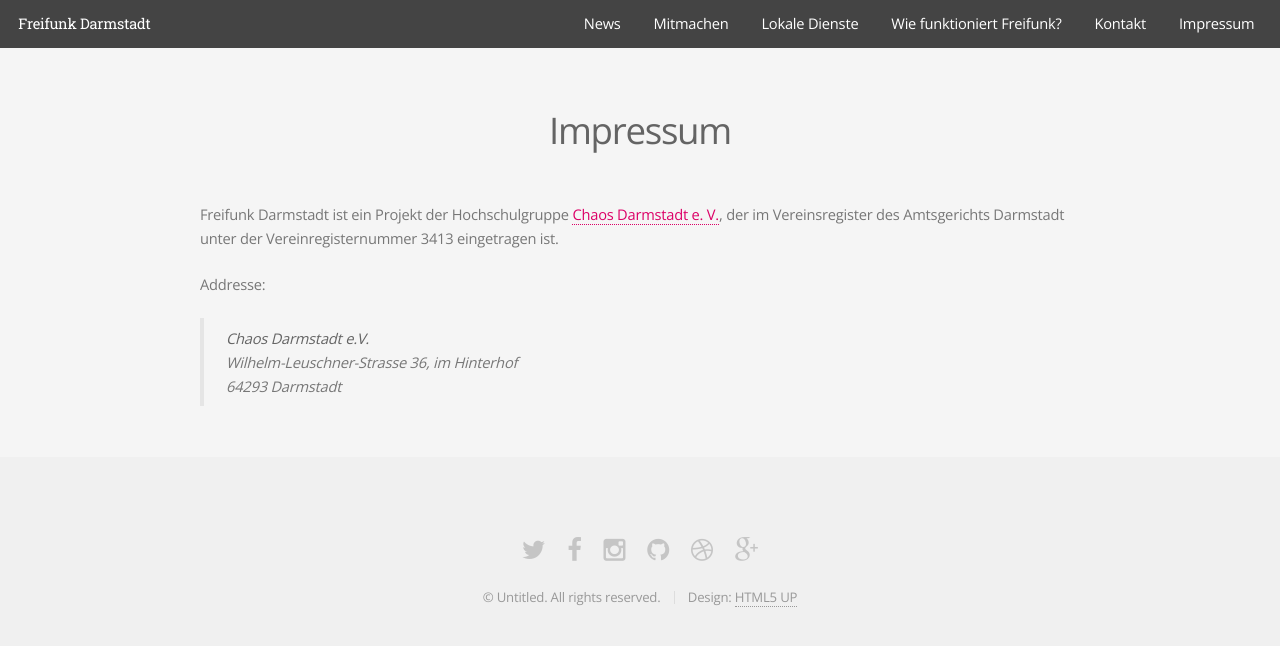
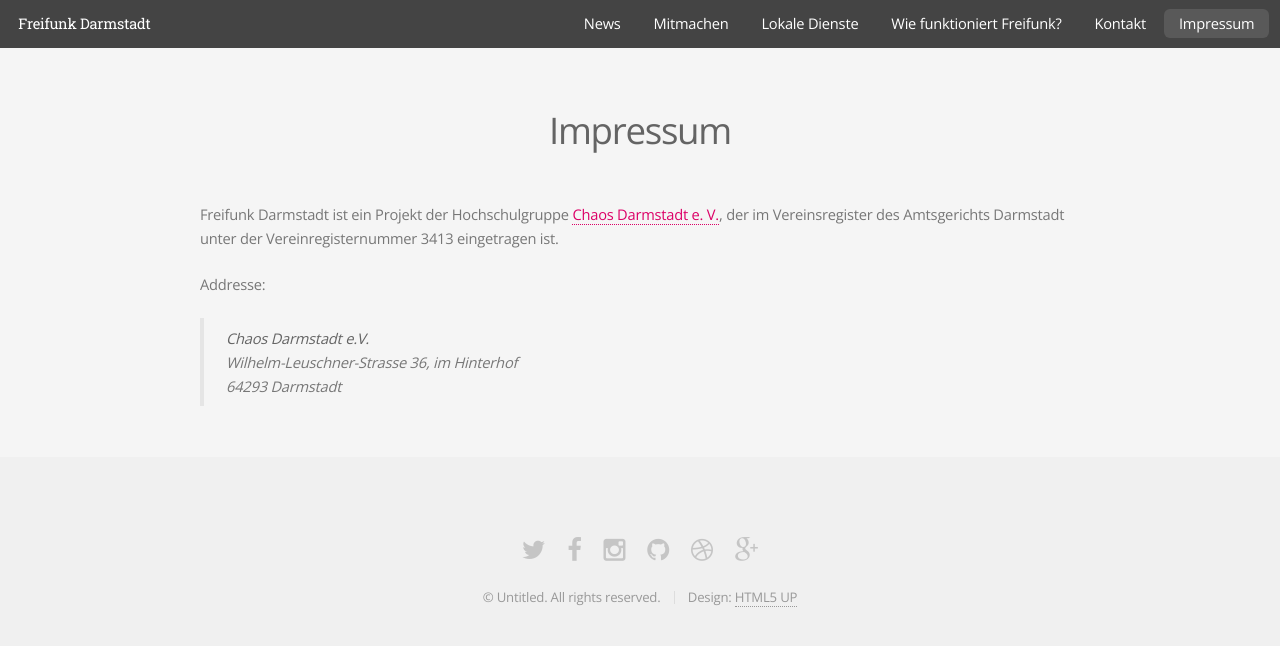
Before and after one commit to mdrenger/darmstadt.freifunk.net, a Jekyll site: the page built from pages/impressum.md, in a window 1280 px wide. Shown: the top 646 px of the page. Built offline with Jekyll 4.4.1, drawn with Linux system fonts in a browser that asks for light colours.

Commit message:
styles.scss: hover and active-trail style

```diff
--- a/css/style.scss
+++ b/css/style.scss
@@ -1091,10 +1091,10 @@
 						margin-left: 0;
 					}
 
-					&.active {
-						a:not(.button) {
-							background-color: transparentize($color-header-fg-light, 0.75);
-						}
+					&.active a:not(.button),
+					& a:not(.button):hover,
+					& a.active:not(.button) {
+						background-color: transparentize($color-header-fg-light, 0.75);
 					}
 
 					.button {
```
